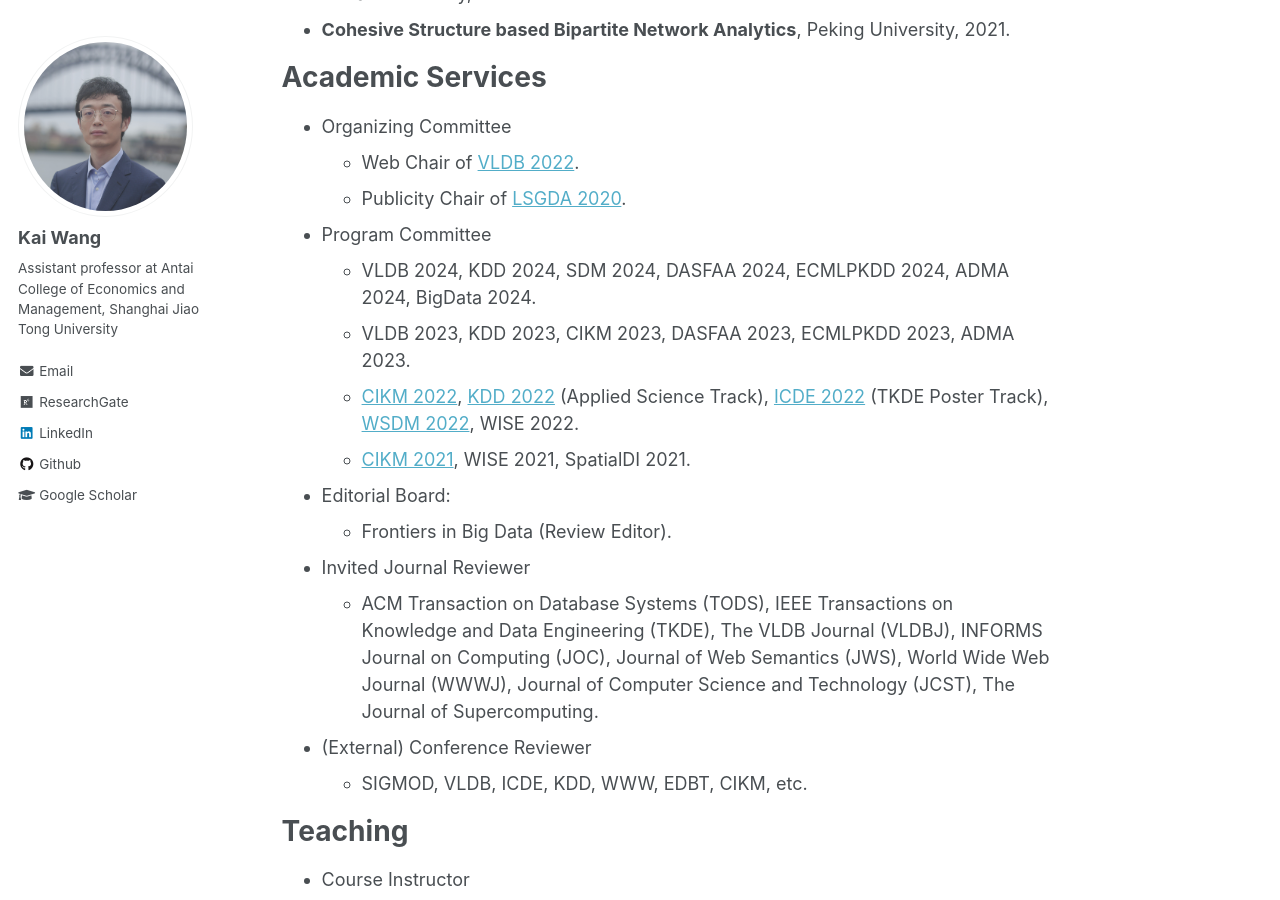
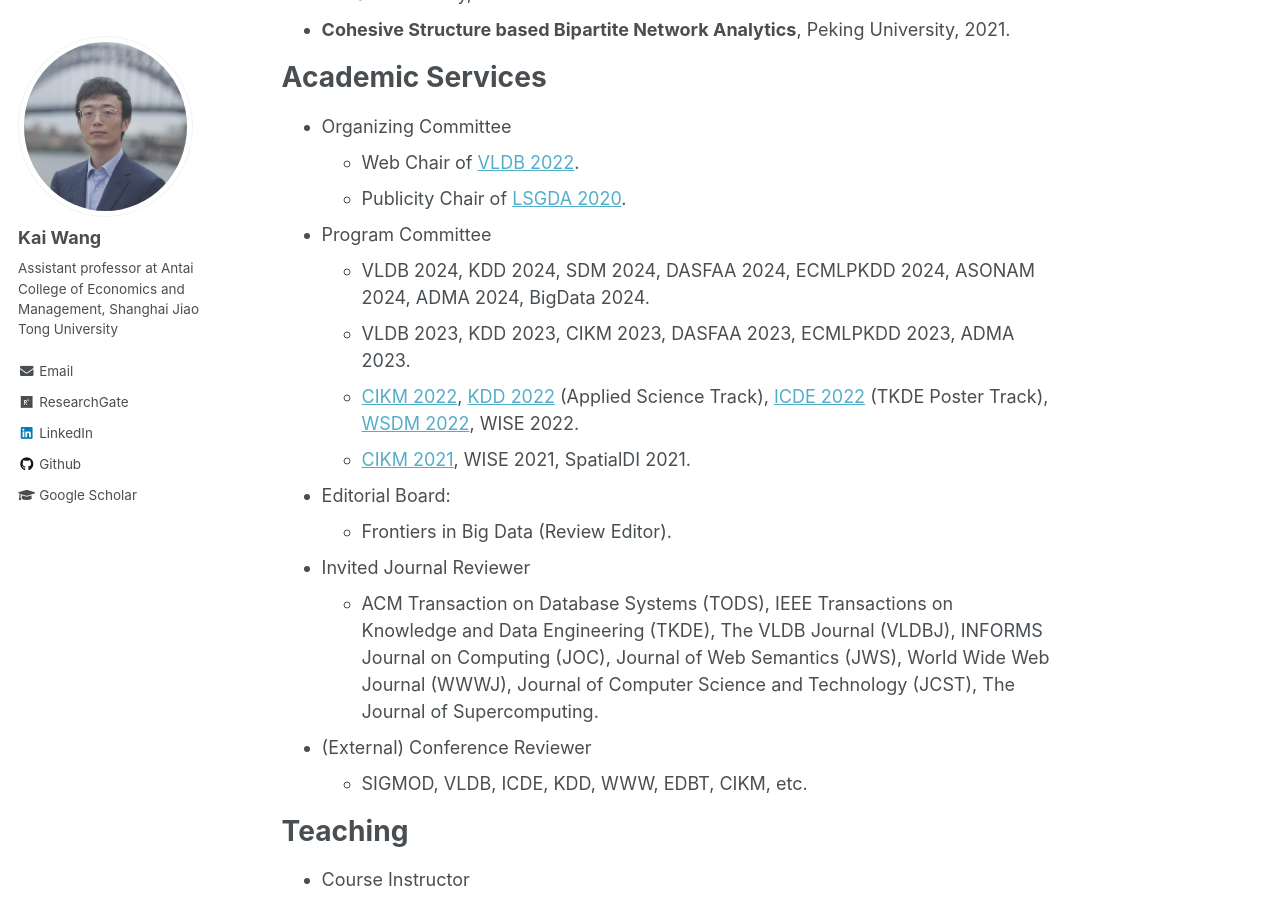
Before and after one commit to cs-kaiwang/cs-kaiwang.github.io, a Jekyll site: the page built from _pages/about.md, in a window 1280 px wide and 900 px high, scrolled down 4359 px. Built offline with Jekyll 4.4.1, drawn with Linux system fonts in a browser that asks for light colours.

Commit message:
Update about.md

```diff
--- a/_pages/about.md
+++ b/_pages/about.md
@@ -70,7 +70,7 @@ Academic Services
   - Publicity Chair of [LSGDA 2020](https://www.google.com/url?q=https%3A%2F%2Flsgda.github.io%2F2020%2F&sa=D&sntz=1&usg=AFQjCNFYfkgg9wBrWW8wUaG8GCGXJz3z_A).
 
 - Program Committee
-  - VLDB 2024, KDD 2024, SDM 2024, DASFAA 2024, ECMLPKDD 2024, ADMA 2024, BigData 2024.
+  - VLDB 2024, KDD 2024, SDM 2024, DASFAA 2024, ECMLPKDD 2024, ASONAM 2024, ADMA 2024, BigData 2024.
   - VLDB 2023, KDD 2023, CIKM 2023, DASFAA 2023, ECMLPKDD 2023, ADMA 2023.
   - [CIKM 2022](https://www.cikm2022.org/), [KDD 2022](https://kdd.org/kdd2022/) (Applied Science Track), [ICDE 2022](https://icde2022.ieeecomputer.my/) (TKDE Poster Track), [WSDM 2022](https://www.wsdm-conference.org/2022/), WISE 2022.
   - [CIKM 2021](https://www.cikm2021.org/), WISE 2021, SpatialDI 2021.
```
